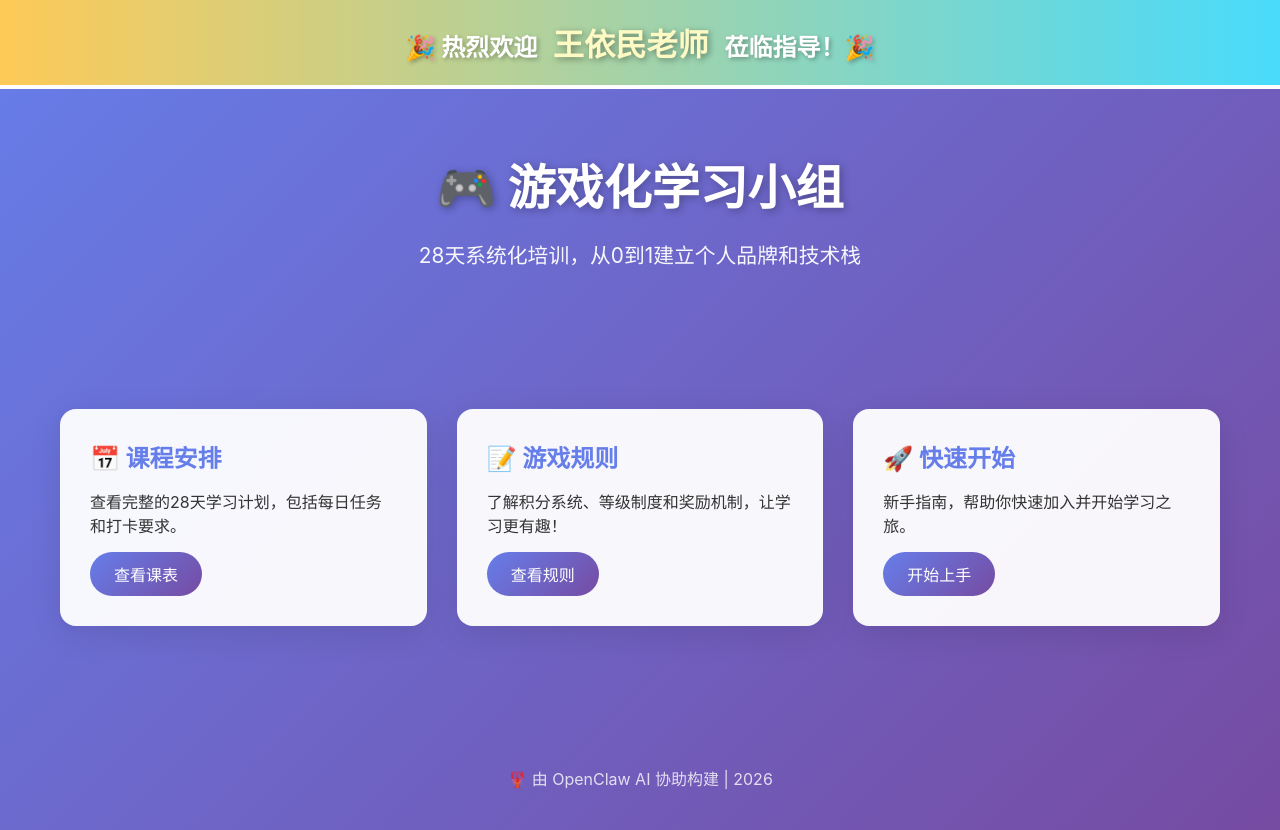
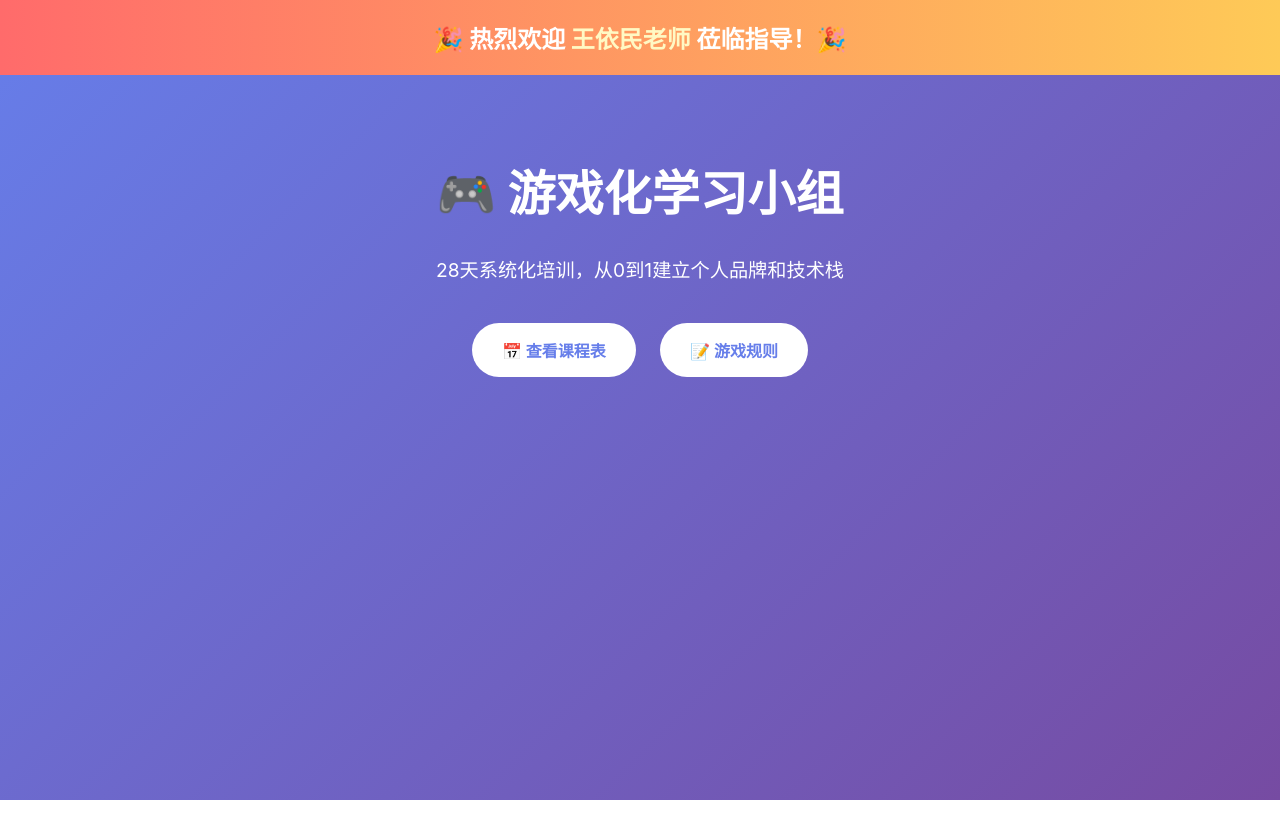
Before and after one commit to yefangjie/gamified-learning-group, a website: page index.html in a window 1280 px wide. After the commit the page ends 800 px from the top, so only its background shows below. Drawn offline with Linux system fonts and the light colour scheme.

Commit message:
✨ Add homepage with welcome banner for 王依民老师

```diff
--- a/index.html
+++ b/index.html
@@ -3,79 +3,49 @@
 <head>
     <meta charset="UTF-8">
     <meta name="viewport" content="width=device-width, initial-scale=1.0">
-  <title>游戏化学习小组 | Gamified Learning Group</title>
+    <title>游戏化学习小组</title>
     <style>
         * { margin: 0; padding: 0; box-sizing: border-box; }
         body {
             font-family: -apple-system, BlinkMacSystemFont, 'Segoe UI', 'PingFang SC', 'Microsoft YaHei', sans-serif;
             background: linear-gradient(135deg, #667eea 0%, #764ba2 100%);
             min-height: 100vh;
-      color: #333;
-    }
-    .welcome-banner {
-      background: linear-gradient(90deg, #ff6b6b, #feca57, #48dbfb, #ff6b6b);
-      background-size: 300% 100%;
             color: white;
             text-align: center;
+        }
+        .banner {
+            background: linear-gradient(90deg, #ff6b6b, #feca57);
             padding: 20px;
             font-size: 1.5em;
             font-weight: bold;
-      text-shadow: 2px 2px 4px rgba(0,0,0,0.3);
-      animation: shimmer 3s linear infinite;
-      border-bottom: 4px solid #fff;
         }
-    @keyframes shimmer {
-      0% { background-position: 0% center; }
-      100% { background-position: 300% center; }
+        .teacher { color: #fff9c4; }
+        .container { padding: 50px 20px; }
+        h1 { font-size: 3em; margin: 30px 0; }
+        p { font-size: 1.2em; margin-bottom: 30px; }
+        .btn {
+            display: inline-block;
+            background: white;
+            color: #667eea;
+            padding: 15px 30px;
+            text-decoration: none;
+            border-radius: 30px;
+            margin: 10px;
+            font-weight: bold;
+            transition: transform 0.3s;
         }
-    .welcome-banner .teacher-name {
-      font-size: 1.3em;
-      color: #fff9c4;
-      text-shadow: 2px 2px 6px rgba(0,0,0,0.4);
-      padding: 0 10px;
-    }
-    .container { max-width: 1200px; margin: 0 auto; padding: 40px 20px; }
-    .hero { text-align: center; padding: 60px 20px; color: white; }
-    .hero h1 { font-size: 3em; margin-bottom: 20px; text-shadow: 2px 2px 8px rgba(0,0,0,0.3); }
-    .hero p { font-size: 1.3em; opacity: 0.95; }
-    .cards { display: grid; grid-template-columns: repeat(auto-fit, minmax(300px, 1fr)); gap: 30px; margin-top: 40px; }
-    .card { background: rgba(255,255,255,0.95); border-radius: 16px; padding: 30px; box-shadow: 0 8px 32px rgba(0,0,0,0.1); transition: transform 0.3s; }
-    .card:hover { transform: translateY(-8px); }
-    .card h2 { color: #667eea; margin-bottom: 15px; }
-    .card a { display: inline-block; margin-top: 15px; padding: 10px 24px; background: linear-gradient(135deg, #667eea 0%, #764ba2 100%); color: white; text-decoration: none; border-radius: 24px; }
-    footer { text-align: center; padding: 40px; color: rgba(255,255,255,0.8); margin-top: 60px; }
-    @media (max-width: 768px) { .hero h1 { font-size: 2em; } .welcome-banner { font-size: 1.1em; } }
+        .btn:hover { transform: scale(1.05); }
     </style>
 </head>
 <body>
-  <div class="welcome-banner">
-    🎉 热烈欢迎 <span class="teacher-name">王依民老师</span> 莅临指导！🎉
+    <div class="banner">
+        🎉 热烈欢迎 <span class="teacher">王依民老师</span> 莅临指导！🎉
     </div>
-  <div class="hero">
+    <div class="container">
         <h1>🎮 游戏化学习小组</h1>
         <p>28天系统化培训，从0到1建立个人品牌和技术栈</p>
+        <a href="SCHEDULE.md" class="btn">📅 查看课程表</a>
+        <a href="docs/rules.md" class="btn">📝 游戏规则</a>
     </div>
-  <div class="container">
-    <div class="cards">
-      <div class="card">
-        <h2>📅 课程安排</h2>
-        <p>查看完整的28天学习计划，包括每日任务和打卡要求。</p>
-        <a href="SCHEDULE.md">查看课表</a>
-      </div>
-      <div class="card">
-        <h2>📝 游戏规则</h2>
-        <p>了解积分系统、等级制度和奖励机制，让学习更有趣！</p>
-        <a href="docs/rules.md">查看规则</a>
-      </div>
-      <div class="card">
-        <h2>🚀 快速开始</h2>
-        <p>新手指南，帮助你快速加入并开始学习之旅。</p>
-        <a href="docs/onboarding.md">开始上手</a>
-      </div>
-    </div>
-  </div>
-  <footer>
-    <p>🦞 由 OpenClaw AI 协助构建 | 2026</p>
-  </footer>
 </body>
 </html>
```
Lines whose indentation alone changed are shown as unchanged.
